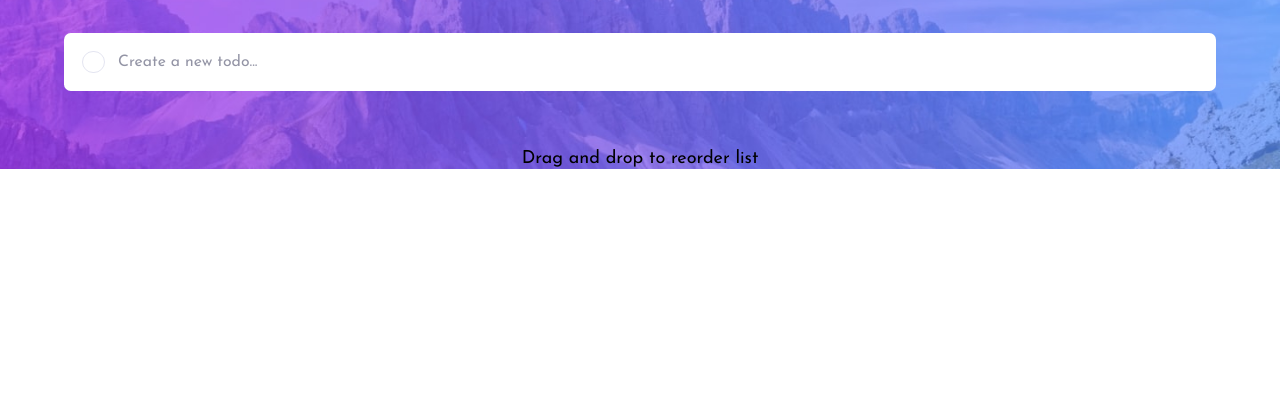
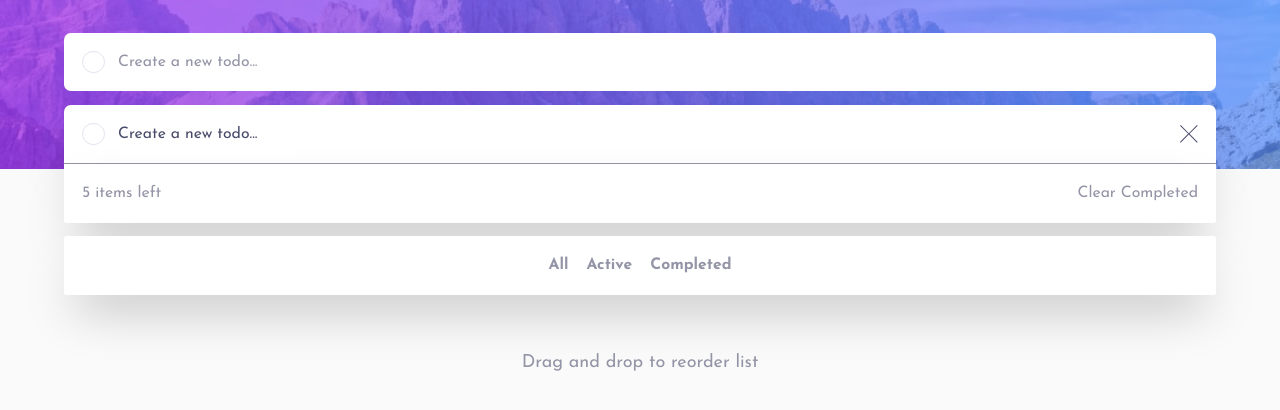
Before and after one commit to mauriciompf/todo_app, a website built with Vite: page index.html in a window 1280 px wide. Shown: the part 98-508 px from the top of the page. Built offline with nearby package versions, Linux system fonts and the light colour scheme.

Commit message:
Update index.html

```diff
--- a/index.html
+++ b/index.html
@@ -18,7 +18,7 @@
     <meta name="viewport" content="width=device-width, initial-scale=1.0" />
     <title>Frontend Mentor | Todo app</title>
   </head>
-  <body>
+  <body class="bg-light-theme-very-light-gray">
     <div id="app"></div>
     <main class="relative font-josefin-sans">
       <picture class="absolute -z-10 w-full">
@@ -43,7 +43,7 @@
           </button>
         </div>
         <div class="flex items-center rounded-md bg-white px-4 py-2">
-          <span class="sr-only">New todo...</span>
+          <span class="sr-only">Add a new todo</span>
           <input
             id="default-checkbox"
             class="h-5 w-5 cursor-pointer select-none rounded-full border border-light-theme-very-light-grayish"
@@ -52,24 +52,50 @@
           />
           <input
             class="ml-3 select-none border-none px-0 text-sm outline-none placeholder:text-light-theme-dark-grayish-blue focus:border-none focus:outline-none focus:ring-0"
+            id="add-todo"
             type="text"
             placeholder="Create a new todo..."
           />
         </div>
-        <div class="hidden">
-          <div></div>
-          <div></div>
-          <button>
-            <img src="./src/images/icon-cross.svg" alt="Remove item" />
-          </button>
-          <div class="flex">
-            <div><span>5</span> items left</div>
-            <div>All Active Completed</div>
-            <div>Clear Completed</div>
+        <div id="new-todo" class="mt-3">
+          <div
+            class="flex items-center justify-between rounded-t-md border-b border-light-theme-dark-grayish-blue bg-white px-4 py-2 shadow-2xl"
+          >
+            <span class="sr-only">'...'</span>
+            <div class="flex items-center gap-3">
+              <input
+                id="default-checkbox"
+                class="h-5 w-5 cursor-pointer select-none rounded-full border border-light-theme-very-light-grayish"
+                value=""
+                type="checkbox"
+              />
+              <input
+                class="select-none border-none px-0 text-sm outline-none placeholder:text-light-theme-very-dark-grayish-blue focus:border-none focus:outline-none focus:ring-0"
+                id="add-todo"
+                type="text"
+                placeholder="Create a new todo..."
+              />
+            </div>
+            <button>
+              <img src="./src/images/icon-cross.svg" alt="Remove item" />
+            </button>
+          </div>
+          <div
+            class="flex items-center justify-between rounded-b-sm bg-white p-4 text-sm text-light-theme-dark-grayish-blue shadow-2xl"
+          >
+            <span><span>5</span> items left</span>
+            <button>Clear Completed</button>
+          </div>
+          <div
+            class="mt-3 flex justify-center gap-4 rounded-sm bg-white p-4 text-sm font-bold text-light-theme-dark-grayish-blue shadow-2xl"
+          >
+            <button>All</button>
+            <button>Active</button>
+            <button>Completed</button>
           </div>
         </div>
       </div>
-      <div class="text-center">
+      <div class="text-center text-light-theme-dark-grayish-blue">
         <p>Drag and drop to reorder list</p>
       </div>
       <footer class="hidden">
```
